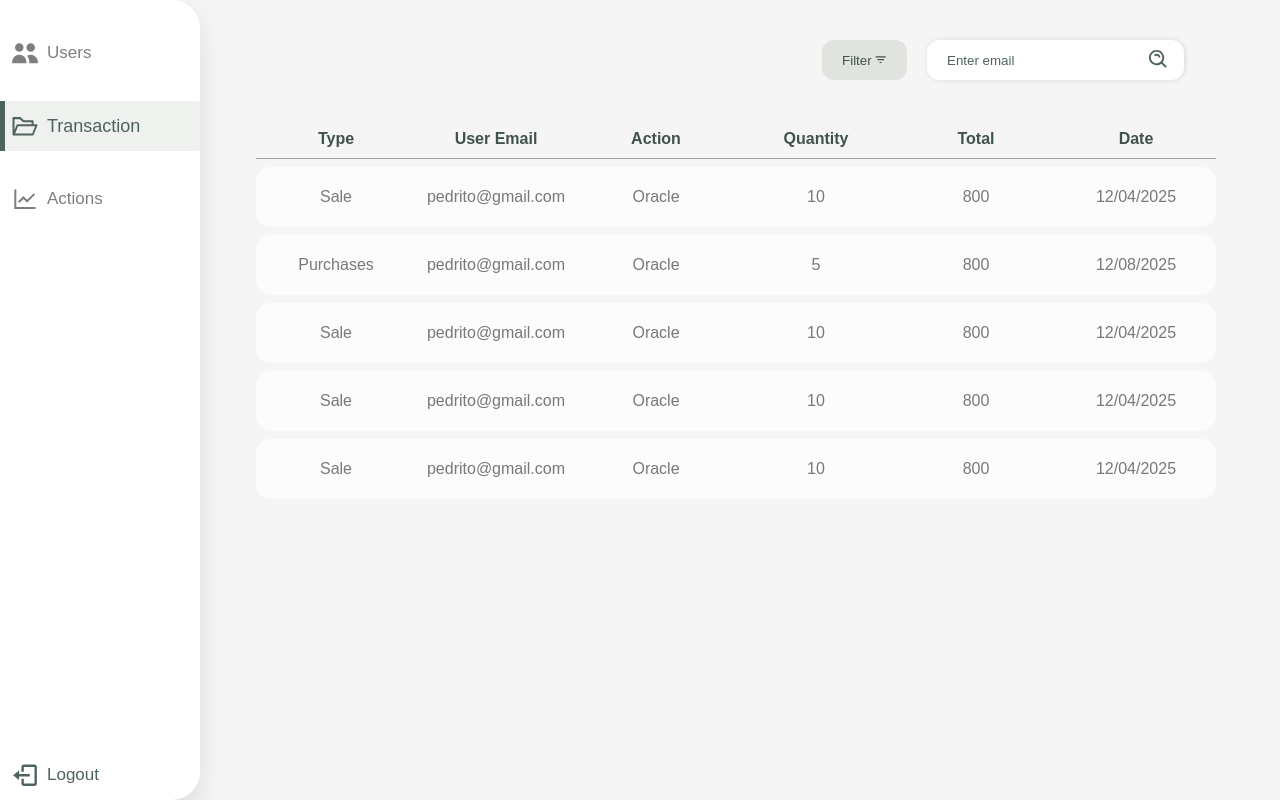
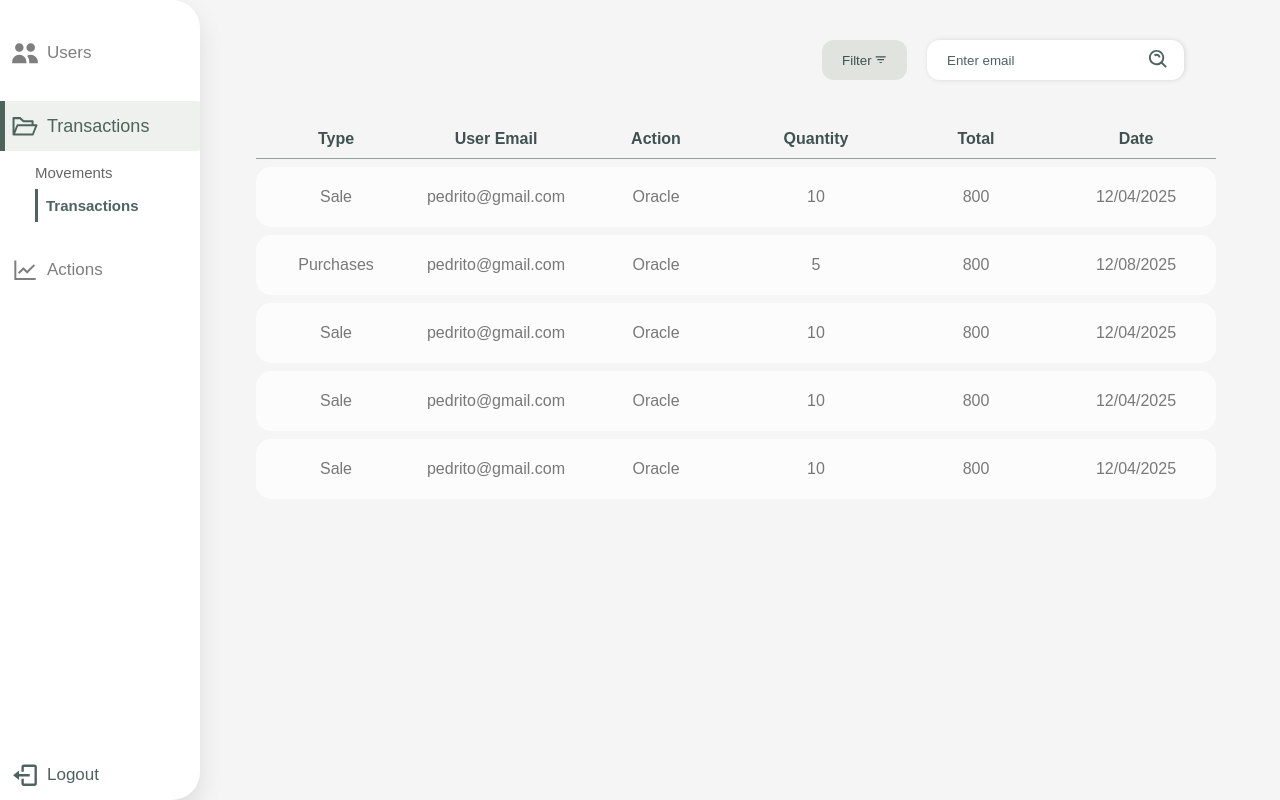
Before and after one commit to alejandrocald13/Tradio, a Next.js app in the folder frontend/: page /transaction in a window 1280 px wide. Built offline with nearby package versions, Linux system fonts and the light colour scheme.

Commit message:
fix(SidebarNav-Admin): add the logit to select the two opcion for transactions

```diff
--- a/frontend/src/app/components/SidebarNav-Admin.jsx
+++ b/frontend/src/app/components/SidebarNav-Admin.jsx
@@ -9,10 +9,11 @@ import "../styles/SidebarNav-Admin.css";
 export default function SidebarNavAdmin() {
     const pathname = usePathname();
     const [isUsersOpen, setIsUsersOpen] = useState(false);
+    const [isTransactionsOpen, setIsTransactionsOpen] = useState(false);
 
     const items = [
         { id: "users",          label: "Users" },
-        { id: "transaction",    label: "Transaction",   href: "/transaction" },
+        { id: "transactions",    label: "Transactions",   href: "/transaction" },
         { id: "actions",        label: "Actions",       href: "/actionsManage" },
     ];
 
@@ -26,7 +27,7 @@ export default function SidebarNavAdmin() {
         17c.046-.327.07-.66.07-1a6.97 6.97 0 00-1.5-4.33A5 5 0 0119 16v1h-6.07zM6 11a5 5 0 015 5v1H1v-1a5 5 0 015-5z"></path>
         </svg>
         ),
-        transaction: (
+        transactions: (
         <svg
         stroke="currentColor" fill="currentColor" stroke-width="0" viewBox="0 0 1024 1024" height="1em" width="1em"
         xmlns="http://www.w3.org/2000/svg"><path d="M928 444H820V330.4c0-17.7-14.3-32-32-32H473L355.7 186.2a8.15 8.15 0 0
@@ -65,6 +66,9 @@ export default function SidebarNavAdmin() {
     useEffect(() => {
         if (pathname.startsWith("/userClient") || pathname.startsWith("/userAdmin")) {
             setIsUsersOpen(true);
+        }
+        if (pathname.startsWith("/movements") || pathname.startsWith("/transaction")) {
+            setIsTransactionsOpen(true);
         }
     }, [pathname]);
 
@@ -108,6 +112,42 @@ export default function SidebarNavAdmin() {
                     );
                 }
 
+                if (it.id === "transactions") {
+                    const transactionSectionActive =
+                        pathname.startsWith("/movements") || pathname.startsWith("/transaction");
+
+                    return (
+                        <div key={it.id} className="sidebar-dropdown">
+                            <button
+                                className={`sidebar-item ${transactionSectionActive ? "is-active" : ""}`}
+                                onClick={() => setIsTransactionsOpen(!isTransactionsOpen)}
+                            >
+                                <span className="sidebar-item-leftBar" />
+                                <span className="sidebar-icon">{DefaultIcons[it.id]}</span>
+                                <span className="sidebar-label">{it.label}</span>
+                            </button>
+
+                            {isTransactionsOpen && (
+                                <div className="sidebar-submenu">
+                                    <Link
+                                        href="/movements"
+                                        className={`sidebar-subitem ${pathname === "/movements" ? "active" : ""}`}
+                                    >
+                                        Movements
+                                    </Link>
+                                    <Link
+                                        href="/transaction"
+                                        className={`sidebar-subitem ${pathname === "/transaction" ? "active" : ""}`}
+                                    >
+                                        Transactions
+                                    </Link>
+                                </div>
+                            )}
+                        </div>
+                    );
+                }
+
+
                 return (
                     <Link
                         key={it.id}
```
